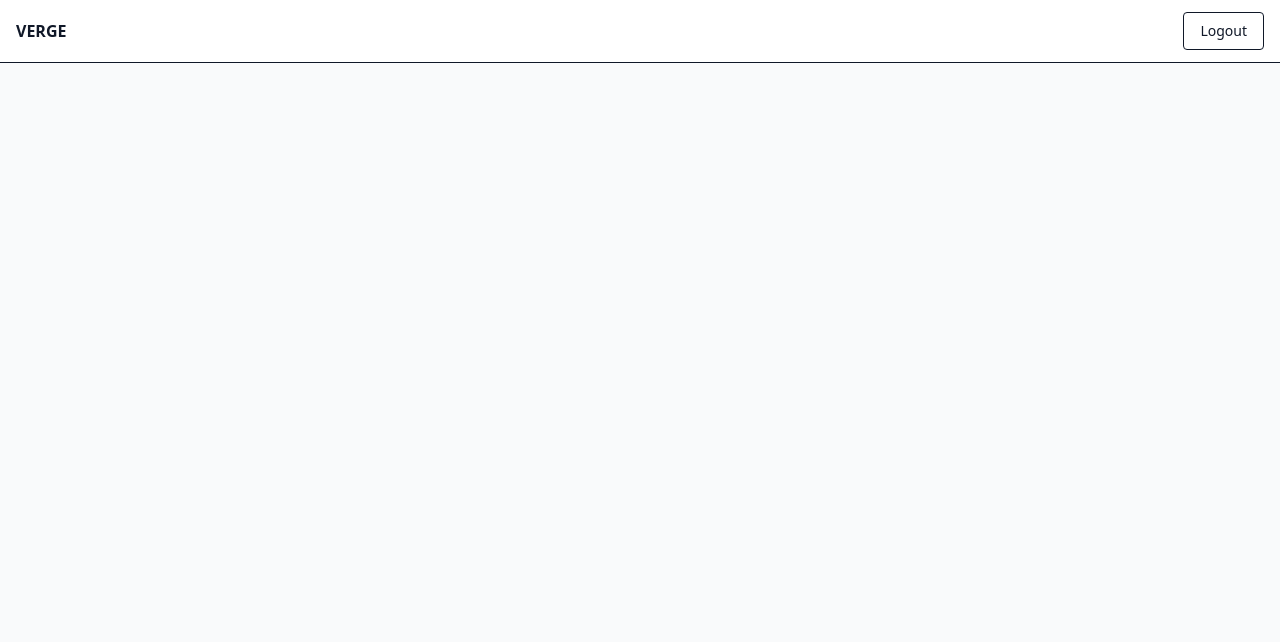
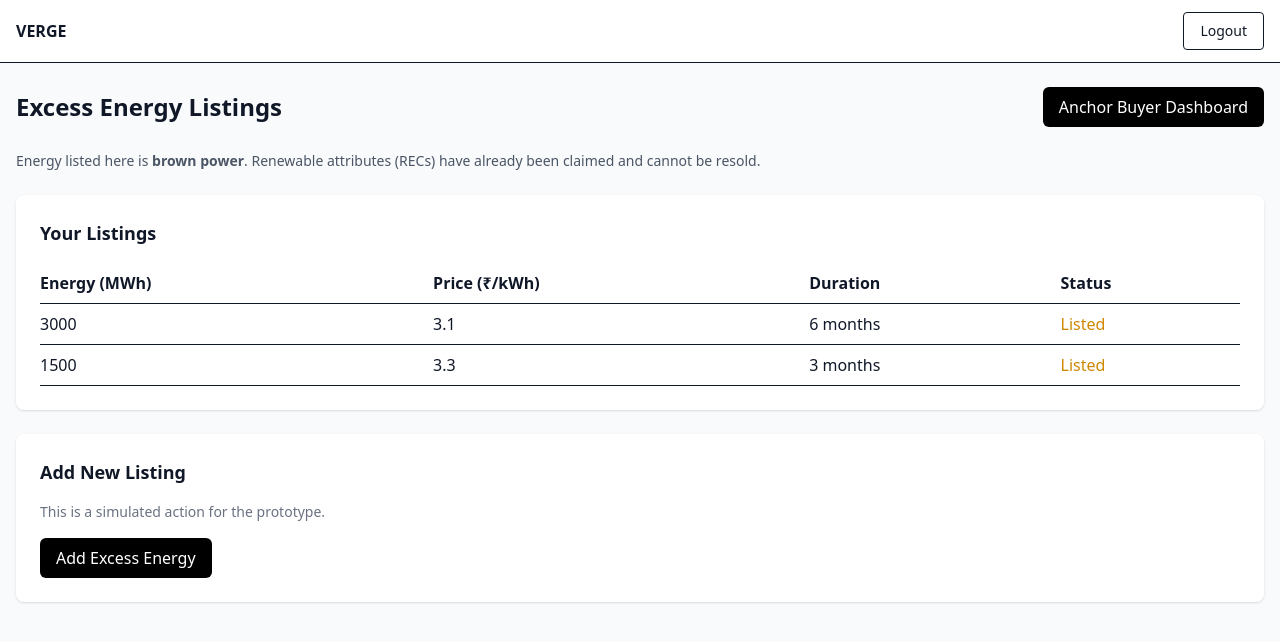
Before and after one commit to Q9Kawaii/verge, a Next.js app: page /anchor/excess-energy in a window 1280 px wide. Shown: the top 642 px of the page. Built offline with nearby package versions, Linux system fonts and the light colour scheme; no server answers; sample sign-in values are in the browser's storage.

Commit message:
added excess energy page in anchor

```diff
--- a/app/anchor/excess-energy/page.js
+++ b/app/anchor/excess-energy/page.js
@@ -1,11 +1,112 @@
-import React from 'react'
+"use client";
 
-function page() {
+import { useEffect, useState } from "react";
+import { useRouter } from "next/navigation";
+import { onAuthStateChanged } from "firebase/auth";
+import { auth } from "@/lib/firebase";
+import Link from "next/link";
+
+export default function AnchorExcessEnergyPage() {
+  const router = useRouter();
+  const [loading, setLoading] = useState(true);
+
+  useEffect(() => {
+    const unsub = onAuthStateChanged(auth, (u) => {
+      if (!u) {
+        setLoading(false);
+        router.replace("/login");
+        return;
+      }
+      setLoading(false);
+    });
+
+    return () => unsub();
+  }, [router]);
+
+  if (loading) return <p>Loading excess energy...</p>;
+
+  // 🟤 Mock excess energy listings
+  const listings = [
+    {
+      id: "ex1",
+      energyMWh: 3000,
+      price: 3.1,
+      duration: "6 months",
+      status: "Listed",
+    },
+    {
+      id: "ex2",
+      energyMWh: 1500,
+      price: 3.3,
+      duration: "3 months",
+      status: "Listed",
+    },
+  ];
+
   return (
-    <div>
+    <div className="space-y-6">
 
+        <div className="flex items-center justify-between">
+  <h1 className="text-2xl font-bold">Excess Energy Listings</h1>
+
+  <Link
+    href="/anchor"
+    className="px-4 py-2 bg-black text-white rounded-md hover:bg-gray-800"
+  >
+    Anchor Buyer Dashboard
+  </Link>
+</div>
+
+      <p className="text-sm text-gray-600">
+        Energy listed here is <strong>brown power</strong>.
+        Renewable attributes (RECs) have already been claimed and cannot be resold.
+      </p>
+
+      <div className="bg-white p-6 rounded-lg shadow">
+        <h2 className="text-lg font-semibold mb-4">Your Listings</h2>
+
+        <table className="w-full border-collapse text-left">
+          <thead>
+            <tr className="border-b">
+              <th className="py-2">Energy (MWh)</th>
+              <th>Price (₹/kWh)</th>
+              <th>Duration</th>
+              <th>Status</th>
+            </tr>
+          </thead>
+
+          <tbody>
+            {listings.map((item) => (
+              <tr key={item.id} className="border-b">
+                <td className="py-2">{item.energyMWh}</td>
+                <td>{item.price}</td>
+                <td>{item.duration}</td>
+                <td className="text-yellow-600 font-medium">
+                  {item.status}
+                </td>
+              </tr>
+            ))}
+          </tbody>
+        </table>
+      </div>
+
+      {/* Add new listing (simulation only) */}
+      <div className="bg-white p-6 rounded-lg shadow space-y-4">
+        <h2 className="text-lg font-semibold">Add New Listing</h2>
+
+        <p className="text-sm text-gray-500">
+          This is a simulated action for the prototype.
+        </p>
+
+        <button
+          onClick={() =>
+            alert("Simulated listing created (Firestore coming next)")
+          }
+          className="px-4 py-2 bg-black text-white rounded-md hover:bg-gray-800"
+        >
+          Add Excess Energy
+        </button>
+      </div>
     </div>
-  )
+  );
 }
-
-export default page
--- a/app/anchor/page.js
+++ b/app/anchor/page.js
@@ -4,6 +4,8 @@ import { useEffect, useState } from "react";
 import { onAuthStateChanged } from "firebase/auth";
 import { auth } from "@/lib/firebase";
 import { useRouter } from "next/navigation";
+import Link from "next/link";
+
 
 export default function AnchorDashboard() {
   const router = useRouter();
@@ -31,7 +33,16 @@ export default function AnchorDashboard() {
 
   return (
     <div className="space-y-6">
-      <h1 className="text-2xl font-bold">Anchor Buyer Dashboard</h1>
+        <div className="flex items-center justify-between">
+  <h1 className="text-2xl font-bold">Anchor Buyer Dashboard</h1>
+
+  <Link
+    href="/anchor/excess-energy"
+    className="px-4 py-2 bg-black text-white rounded-md hover:bg-gray-800"
+  >
+    Excess Energy Listings
+  </Link>
+</div>
 
       {/* Summary Cards */}
       <div className="grid grid-cols-1 md:grid-cols-4 gap-4">
```
